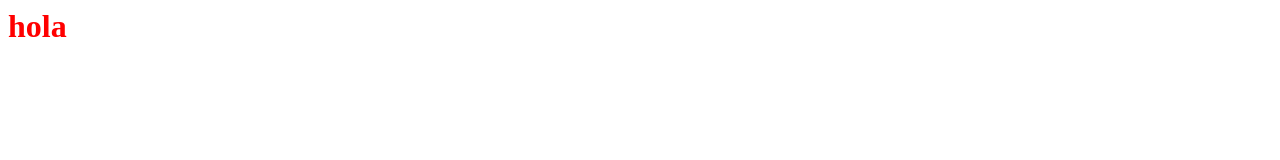
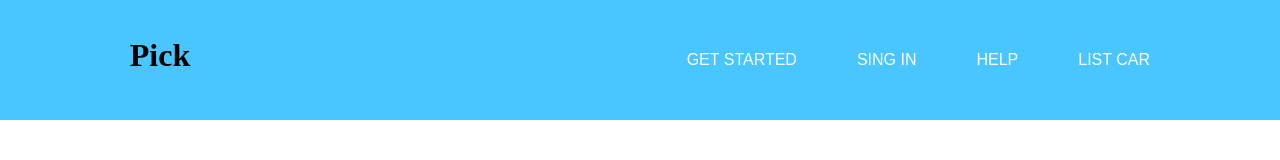
Before and after one commit to Huanda03/Pick, a website: page app/index.html in a window 1280 px wide. Drawn offline with Linux system fonts and the light colour scheme; files that its build step writes are made by us from their sources.

Commit message:
Agregue la parte de arriba(titulo y botones)

```diff
--- /dev/null
+++ b/app/css/estilos.css
@@ -0,0 +1,45 @@
+*{
+	margin:0;
+	padding:0;
+}
+div #cabecera {
+	width:100%;
+	background:#49C6FF;
+	height:120px;
+}
+div #titulo{
+	width:25%;
+	height:120px;
+	display: inline-block;
+}
+h1{
+	text-align:center;
+}
+div #botones{
+	width:65%;
+	height:120px;
+	float:right;
+	padding-right:100px;
+	display: inline-block;
+}
+#buton {
+  background: #49C6FF;
+  cursor: pointer;
+  border-radius: 7px;
+  border: none;
+  color: #fff;
+  display: inline-block;
+  padding: 15px;
+  padding-left:30px;
+  padding-right:30px;
+  float:right;
+  font-family: Arial;
+  font-size: 16px;
+  -webktit-transition: all 0.3s ease;
+  -o-transition: all 0.3s ease;
+  transition: all 0.3s ease;
+}
+#buton:hover {
+  color:#49C6FF;
+  background: #fff;
+}
--- a/app/index.html
+++ b/app/index.html
@@ -1,8 +1,24 @@
 <html>
 	<head>
-		<link href="estilos.css" rel="stylesheet" type="text/css">
+		<link href="css/estilos.css" rel="stylesheet" type="text/css">
 	</head>
 	<body>
-		<h1>hola</h1>
+		<div id="contenedor">
+			<div id="cabecera">
+				<div id="titulo"><h1><br>Pick</h1></div>
+				<div id="botones">
+					<br>
+					<br>
+					<input type="submit" id="buton" value="LIST CAR"/>
+					<input type="submit" id="buton" value="HELP"/>
+					<input type="submit" id="buton" value="SING IN"/>
+					<input type="submit" id="buton" value="GET STARTED"/>
+				</div>
+			</div>
+			<div>
+			</div>
+
+		</div>
+
 	</body>
 </html>
--- a/estilos.css
+++ /dev/null
@@ -1,3 +0,0 @@
-h1{
-	color:red;
-}
```
Also changed, not shown: 2 other files.
